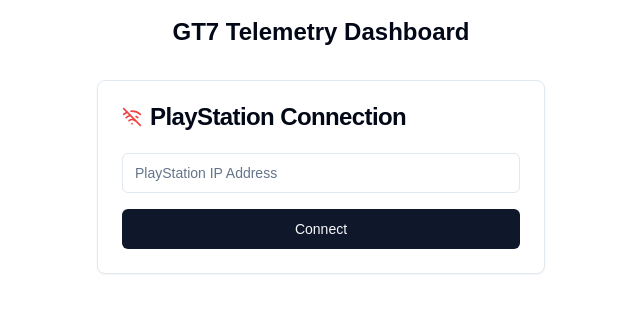
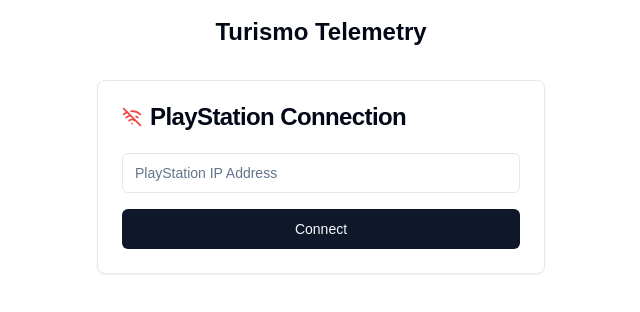
Before and after one commit to Mahir-2003/turismo-telemetry, a Next.js app in the folder frontend/: page / in a window 1280 px wide. Shown: the top 312 px of the page, without its empty margins (319-959 px from the left). Built offline with nearby package versions, Linux system fonts and the light colour scheme.

Commit message:
feat: Update branding in layout and components for Turismo Telemetry.

```diff
--- a/frontend/src/app/layout.tsx
+++ b/frontend/src/app/layout.tsx
@@ -13,8 +13,8 @@
 });
 
 export const metadata: Metadata = {
-  title: "Create Next App",
-  description: "Generated by create next app",
+  title: "Turismo Telemetry",
+  description: "A Gran Turismo 7 Dashboard",
 };
 
 export default function RootLayout({
--- a/frontend/src/app/page.tsx
+++ b/frontend/src/app/page.tsx
@@ -32,7 +32,7 @@
   return (
     <main className="container mx-auto p-4 space-y-4">
       <h1 className="text-2xl font-bold text-center mb-8">
-        GT7 Telemetry Dashboard
+        Turismo Telemetry
       </h1>
 
       <ConnectionForm
--- a/frontend/src/components/telemetry/TelemetryDisplay.tsx
+++ b/frontend/src/components/telemetry/TelemetryDisplay.tsx
@@ -82,7 +82,7 @@
             <CardHeader>
                 <CardTitle className="flex items-center gap-2">
                     <Gauge className="h-5 w-5"/>
-                    GT7 Telemetry
+                    Telemetry Dashboard
                 </CardTitle>
             </CardHeader>
             <CardContent>
```
